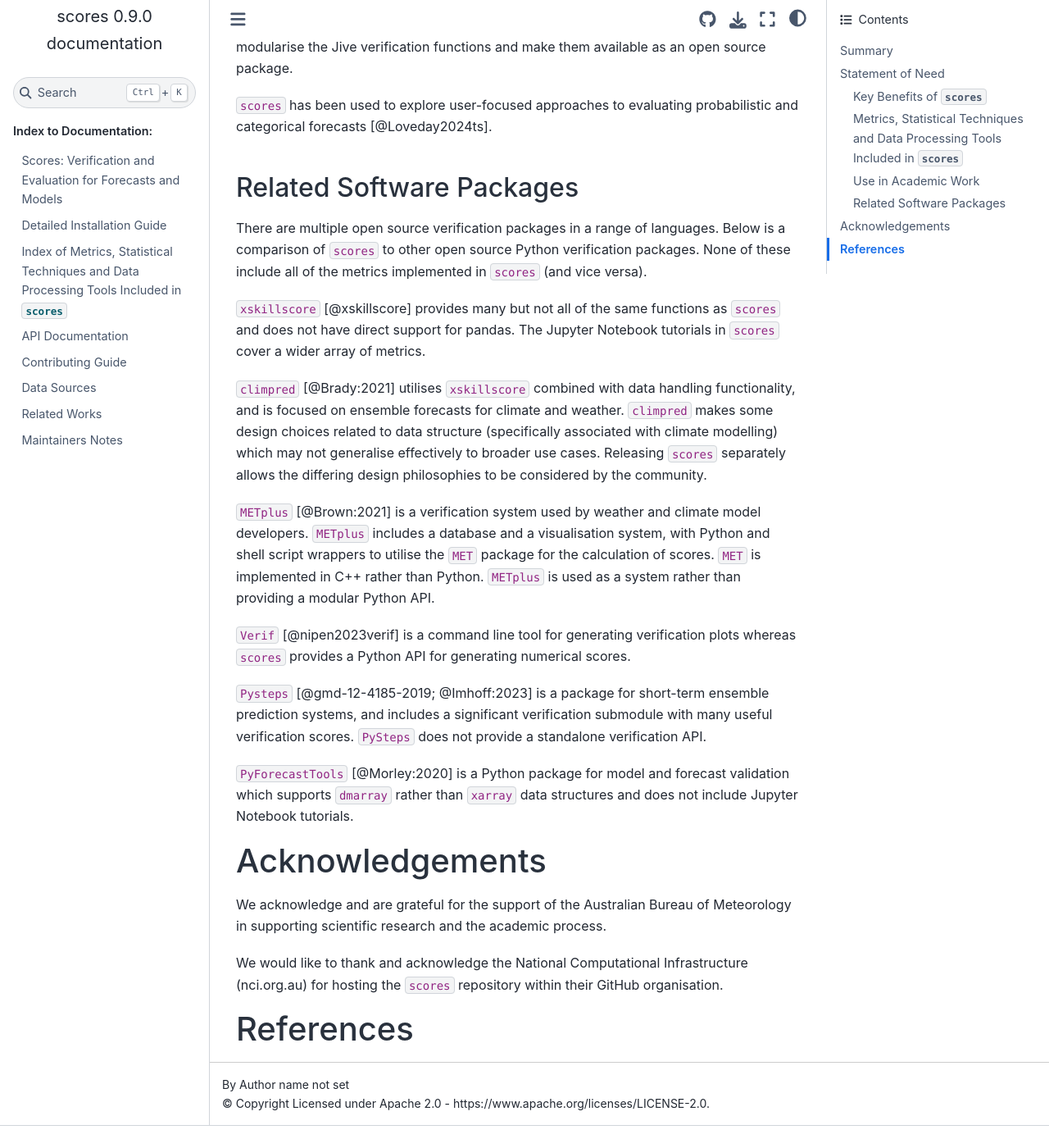
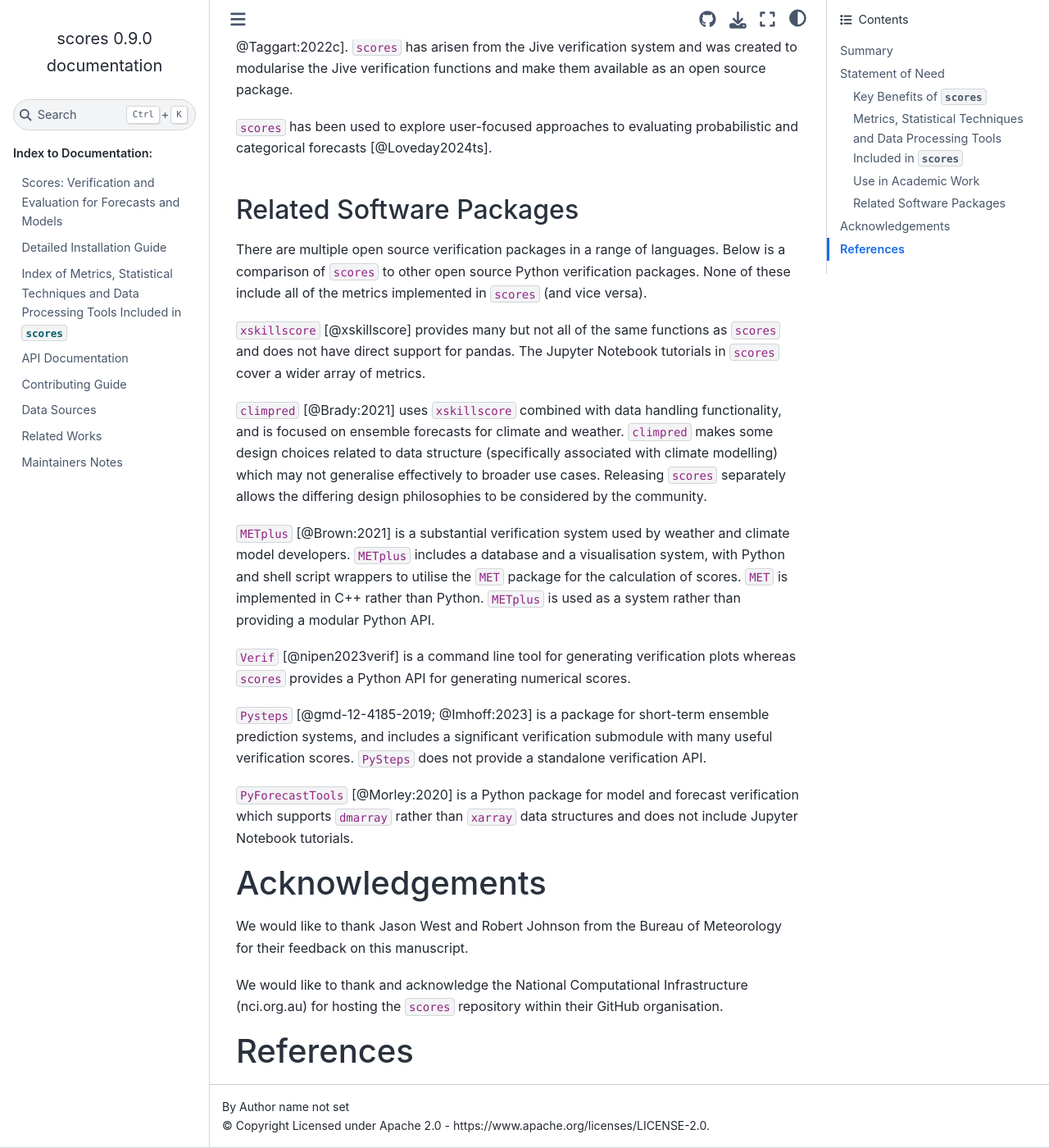
Before and after one commit to nci/scores, a Sphinx documentation site: the page built from docs/paper.md, in a window 1280 px wide and 1400 px high, scrolled down 3573 px. Shown: the whole window at 82% size. Built offline with Sphinx 7.4.7 and the Sphinx Book theme 1.1.4, drawn with Linux system fonts in a browser that asks for light colours; pages that are not in the unit, such as notebooks, are missing from menus; before the commit the page ends 4946 px from its top, so only the background shows below that; some of the changed text lies outside the part shown.

Commit message:
Response to feedback

```diff
--- a/docs/paper.md
+++ b/docs/paper.md
@@ -71,11 +71,11 @@ The software repository can be found at [https://github.com/nci/scores/](https:/
 
 # Statement of Need
 
-The research purpose of this software is (a) to mathematically verify and validate scientific research and (b) to foster research into new scores and metrics.
+The purpose of this software is (a) to mathematically verify and validate models and predictions and (b) to foster research into new scores and metrics.
 
 ## Key Benefits of `scores`
 
-In order to meet the needs of researchers, `scores` provides the following key benefits.
+In order to meet the needs of researchers and other users, `scores` provides the following key benefits.
 
 **Data Handling**
 
@@ -107,7 +107,7 @@ At the time of writing, `scores` includes over 50 metrics, statistical technique
 
 The ongoing development roadmap includes the addition of more metrics, tools, and statistical tests.
 
-Table: A **Curated Selection** of the Metrics, Tools and Statistical Tests Currently Included in `scores`
+Table: A **Curated Selection** of the metrics, tools and statistical tests currently included in `scores`
 
 |              | **Description** |**A Selection of the Functions Included in `scores`**|
 |--------------|-----------------|-----------------------------------------------------|
@@ -133,19 +133,19 @@ There are multiple open source verification packages in a range of languages. Be
 
 `xskillscore` [@xskillscore] provides many but not all of the same functions as `scores` and does not have direct support for pandas. The Jupyter Notebook tutorials in `scores` cover a wider array of metrics.
 
-`climpred` [@Brady:2021] utilises `xskillscore` combined with data handling functionality, and is focused on ensemble forecasts for climate and weather. `climpred` makes some design choices related to data structure (specifically associated with climate modelling) which may not generalise effectively to broader use cases. Releasing `scores` separately allows the differing design philosophies to be considered by the community.
+`climpred` [@Brady:2021] uses `xskillscore` combined with data handling functionality, and is focused on ensemble forecasts for climate and weather. `climpred` makes some design choices related to data structure (specifically associated with climate modelling) which may not generalise effectively to broader use cases. Releasing `scores` separately allows the differing design philosophies to be considered by the community.
 
-`METplus` [@Brown:2021] is a verification system used by weather and climate model developers. `METplus` includes a database and a visualisation system, with Python and shell script wrappers to utilise the `MET` package for the calculation of scores. `MET` is implemented in C++ rather than Python. `METplus` is used as a system rather than providing a modular Python API.
+`METplus` [@Brown:2021] is a substantial verification system used by weather and climate model developers. `METplus` includes a database and a visualisation system, with Python and shell script wrappers to utilise the `MET` package for the calculation of scores. `MET` is implemented in C++ rather than Python. `METplus` is used as a system rather than providing a modular Python API.
 
 `Verif` [@nipen2023verif] is a command line tool for generating verification plots whereas `scores` provides a Python API for generating numerical scores.
 
 `Pysteps` [@gmd-12-4185-2019; @Imhoff:2023] is a package for short-term ensemble prediction systems, and includes a significant verification submodule with many useful verification scores. `PySteps` does not provide a standalone verification API.
 
-`PyForecastTools` [@Morley:2020] is a Python package for model and forecast validation which supports `dmarray` rather than `xarray` data structures and does not include Jupyter Notebook tutorials.
+`PyForecastTools` [@Morley:2020] is a Python package for model and forecast verification which supports `dmarray` rather than `xarray` data structures and does not include Jupyter Notebook tutorials.
 
 # Acknowledgements
 
-We acknowledge and are grateful for the support of the Australian Bureau of Meteorology in supporting scientific research and the academic process.
+We would like to thank Jason West and Robert Johnson from the Bureau of Meteorology for their feedback on this manuscript.
 
 We would like to thank and acknowledge the National Computational Infrastructure (nci.org.au) for hosting the `scores` repository within their GitHub organisation.
 
```
Also changed, not shown: other parts of docs/paper.md (+1 -1 lines).
